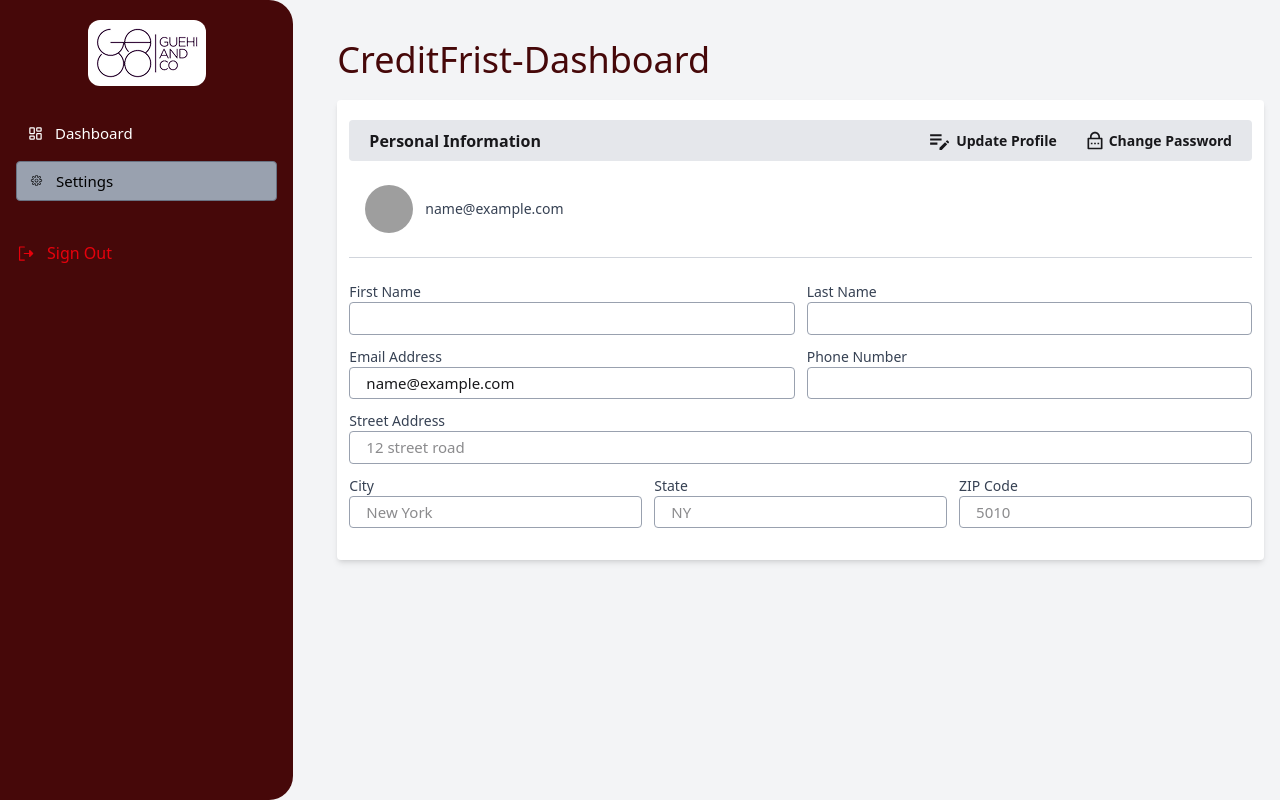
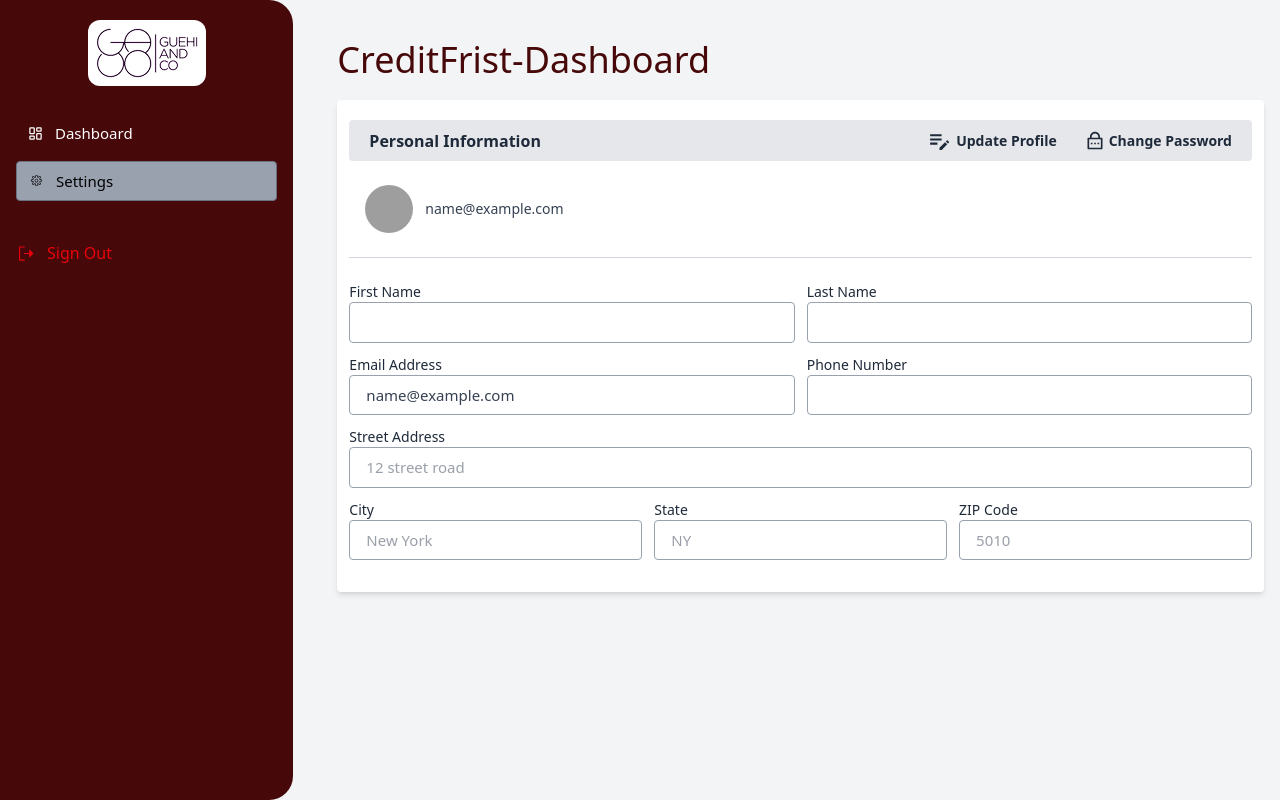
Before and after one commit to murad403/loan-frontend, a React (Vite) app: page /lender/settings in a window 1280 px wide. Built offline with nearby package versions, Linux system fonts and the light colour scheme; no server answers; sample sign-in values are in the browser's storage; grey boxes are pictures that could not be loaded.

Commit message:
final edit

```diff
--- a/src/components/LenderDashBoard/AllClients.jsx
+++ b/src/components/LenderDashBoard/AllClients.jsx
@@ -10,7 +10,7 @@ const AllClients = ({allClients}) => {
             <div className="overflow-x-auto">
         <table className="table">
           <thead>
-            <tr className="bg-gray-100">
+            <tr className="bg-gray-200 text-gray-800">
               <th>ID</th>
               <th>City</th>
               <th>Credit Score</th>
--- a/src/components/LenderDashBoard/ApprovedClients.jsx
+++ b/src/components/LenderDashBoard/ApprovedClients.jsx
@@ -10,7 +10,7 @@ const ApprovedClients = ({approvedClients}) => {
             <div className="overflow-x-auto">
         <table className="table">
           <thead>
-            <tr className="bg-gray-100">
+            <tr className="bg-gray-200 text-gray-800">
               <th>ID</th>
               <th>City</th>
               <th>Credit Score</th>
--- a/src/components/LenderDashBoard/ClientStatus.jsx
+++ b/src/components/LenderDashBoard/ClientStatus.jsx
@@ -10,7 +10,7 @@ const ClientStatus = ({creditRequestStatus}) => {
                     <LuUsers size={23}/>
                 </div>
                 <div>
-                    <h3 className='text-lg font-extralight'>Total Clients</h3>
+                    <h3 className='text-lg font-extralight text-gray-900'>Total Clients</h3>
                     <p className='text-red-950 text-xl'>{creditRequestStatus?.totalClients}</p>
                 </div>
             </div>
@@ -19,7 +19,7 @@ const ClientStatus = ({creditRequestStatus}) => {
                     <IoCheckmarkDoneCircleOutline size={23}/>
                 </div>
                 <div>
-                    <h3 className='text-lg font-extralight'>Approved Clients</h3>
+                    <h3 className='text-lg font-extralight text-gray-900'>Approved Clients</h3>
                     <p className='text-green-700 text-xl'>{creditRequestStatus?.approvedClients}</p>
                 </div>
             </div>
@@ -28,7 +28,7 @@ const ClientStatus = ({creditRequestStatus}) => {
                     <MdAccessTime size={23}/>
                 </div>
                 <div>
-                    <h3 className='text-lg font-extralight'>Pending Decisions</h3>
+                    <h3 className='text-lg font-extralight text-gray-900'>Pending Decisions</h3>
                     <p className='text-yellow-950 text-xl'>{creditRequestStatus?.pendingClients}</p>
                 </div>
             </div>
--- a/src/components/LenderDashBoard/PendingClients.jsx
+++ b/src/components/LenderDashBoard/PendingClients.jsx
@@ -9,7 +9,7 @@ const PendingClients = ({pendingClients}) => {
             <div className="overflow-x-auto">
         <table className="table">
           <thead>
-            <tr className="bg-gray-100">
+            <tr className="bg-gray-200 text-gray-800">
               <th>ID</th>
               <th>City</th>
               <th>Credit Score</th>
--- a/src/components/LenderDashBoard/RejectedClients.jsx
+++ b/src/components/LenderDashBoard/RejectedClients.jsx
@@ -9,7 +9,7 @@ const RejectedClients = ({rejectedClients}) => {
             <div className="overflow-x-auto">
         <table className="table">
           <thead>
-            <tr className="bg-gray-100">
+            <tr className="bg-gray-200 text-gray-800">
               <th>ID</th>
               <th>City</th>
               <th>Credit Score</th>
--- a/src/components/LenderDashBoard/modal/ClientsDetailsModal.jsx
+++ b/src/components/LenderDashBoard/modal/ClientsDetailsModal.jsx
@@ -22,7 +22,7 @@ const ClientsDetailsModal = ({ actionId, setActionId }) => {
           </button>
         </form>
       </div>
-      <div className="md:p-4 p-3 flex gap-16 md:gap-5 items-start flex-col md:flex-row">
+      <div className="md:p-4 p-3 flex gap-16 md:gap-5 items-start flex-col md:flex-row bg-white">
             <div className="md:w-[70%] w-full">
               <CreditPassport creditInfo={client?.creditInfo} email={client?.email}></CreditPassport>
               <FinancialInformation financialInfo={client?.financialInfo}></FinancialInformation>
--- a/src/pages/Settings.jsx
+++ b/src/pages/Settings.jsx
@@ -48,7 +48,7 @@ const Settings = () => {
     }
     return (
         <div className="px-3 py-5 shadow-md bg-white rounded-sm">
-                    <div className='flex flex-col md:flex-row justify-between items-center py-4 bg-gray-200 px-5 rounded-sm md:py-2'>
+                    <div className='flex flex-col md:flex-row justify-between items-center py-4 bg-gray-200 px-5 rounded-sm md:py-2 text-gray-800'>
                         <p className='font-semibold text-md'>Personal Information</p>
                         <div className='flex items-center gap-4 md:gap-7 flex-col md:flex-row mt-3 md:mt-0'>
                             <button onClick={() => setUpdateProfile(true)} className={`${updateProfile ? "hidden" : "block"} text-sm font-semibold cursor-pointer flex items-center gap-1`}><MdOutlineEditNote size={25}/>Update Profile</button>
@@ -65,40 +65,40 @@ const Settings = () => {
                     <form onSubmit={handleUpdateProfile} className='mt-6 md:space-y-3 space-y-1'>
                         <div className='flex flex-col md:flex-row gap-3'>
                             <div className='w-full md:w-1/2'>
-                                <label className='text-sm font-medium text-gray-700 block'>First Name</label>
-                                <input disabled={!updateProfile}  name='first-name' defaultValue={profileInfo?.data?.personalInfo?.firstName ? profileInfo?.data?.personalInfo?.firstName : ""} type="text" className='appearance-none px-4 py-1 outline-none border border-gray-400 w-full rounded-sm text-[15px]' />
+                                <label className='text-sm font-medium text-gray-800 block'>First Name</label>
+                                <input disabled={!updateProfile}  name='first-name' defaultValue={profileInfo?.data?.personalInfo?.firstName ? profileInfo?.data?.personalInfo?.firstName : ""} type="text" className='appearance-none px-4 py-2 outline-none border border-gray-400 w-full rounded-sm text-[15px] text-gray-700' />
                             </div>
                             <div className='w-full md:w-1/2'>
-                                <label className='text-sm font-medium text-gray-700 block'>Last Name</label>
-                                <input disabled={!updateProfile} name='last-name' type="text" defaultValue={profileInfo?.data?.personalInfo?.firstName ? profileInfo?.data?.personalInfo?.lastName : ""} className='appearance-none px-4 py-1 outline-none border border-gray-400 w-full rounded-sm text-[15px]' />
+                                <label className='text-sm font-medium text-gray-800 block'>Last Name</label>
+                                <input disabled={!updateProfile} name='last-name' type="text" defaultValue={profileInfo?.data?.personalInfo?.firstName ? profileInfo?.data?.personalInfo?.lastName : ""} className='appearance-none px-4 py-2 outline-none text-gray-700 border border-gray-400 w-full rounded-sm text-[15px]' />
                             </div>
                         </div>
                         <div className='flex flex-col md:flex-row gap-3'>
                             <div className='w-full md:w-1/2'>
-                                <label className='text-sm font-medium text-gray-700 block'>Email Address</label>
-                                <input name='email' disabled defaultValue={user?.email} type="email" className='appearance-none px-4 py-1 outline-none border border-gray-400 w-full rounded-sm text-[15px]'/>
+                                <label className='text-sm font-medium text-gray-800 block'>Email Address</label>
+                                <input name='email' disabled defaultValue={user?.email} type="email" className='appearance-none px-4 py-2 outline-none border border-gray-400 w-full rounded-sm text-[15px] text-gray-700'/>
                             </div>
                             <div className='w-full md:w-1/2'>
-                                <label className='text-sm font-medium text-gray-700 block'>Phone Number</label>
-                                <input disabled={!updateProfile} name='phone' type="number" defaultValue={user?.phone ? user?.phone : ""} className='appearance-none px-4 py-1 outline-none border border-gray-400 w-full rounded-sm text-[15px]'/>
+                                <label className='text-sm font-medium text-gray-800 block'>Phone Number</label>
+                                <input disabled={!updateProfile} name='phone' type="number" defaultValue={user?.phone ? user?.phone : ""} className='appearance-none px-4 py-2 outline-none border border-gray-400 w-full rounded-sm text-[15px] text-gray-700'/>
                             </div>
                         </div>
                         <div className='w-full'>
-                                <label className='text-sm font-medium text-gray-700 block'>Street Address</label>
-                                <input disabled={!updateProfile} name='street' type="text" defaultValue={profileInfo?.data?.contactInfo?.address ? profileInfo?.data?.contactInfo?.address : ""} className='appearance-none px-4 py-1 outline-none border border-gray-400 w-full rounded-sm text-[15px]' placeholder={"12 street road"} />
+                                <label className='text-sm font-medium text-gray-800 block'>Street Address</label>
+                                <input disabled={!updateProfile} name='street' type="text" defaultValue={profileInfo?.data?.contactInfo?.address ? profileInfo?.data?.contactInfo?.address : ""} className='appearance-none px-4 py-2 outline-none border border-gray-400 w-full rounded-sm text-[15px] text-gray-700' placeholder={"12 street road"} />
                         </div>
                         <div className="grid md:grid-cols-3 gap-3 grid-cols-1">
                             <div>
-                                <label className='text-sm font-medium text-gray-700 block'>City</label>
-                                <input disabled={!updateProfile} name='city' type="text" defaultValue={profileInfo?.data?.contactInfo?.city ? profileInfo?.data?.contactInfo?.city : ""} className='appearance-none px-4 py-1 outline-none border border-gray-400 w-full rounded-sm text-[15px]' placeholder={"New York"} />
+                                <label className='text-sm font-medium text-gray-800 block'>City</label>
+                                <input disabled={!updateProfile} name='city' type="text" defaultValue={profileInfo?.data?.contactInfo?.city ? profileInfo?.data?.contactInfo?.city : ""} className='appearance-none px-4 py-2 outline-none border border-gray-400 w-full rounded-sm text-[15px] text-gray-700' placeholder={"New York"} />
                             </div>
                             <div>
-                                <label className='text-sm font-medium text-gray-700 block'>State</label>
-                                <input disabled={!updateProfile} name='state' defaultValue={profileInfo?.data?.contactInfo?.state ? profileInfo?.data?.contactInfo?.state : ""} type="text" className='appearance-none px-4 py-1 outline-none border border-gray-400 w-full rounded-sm text-[15px]' placeholder={"NY"} />
+                                <label className='text-sm font-medium text-gray-800 block'>State</label>
+                                <input disabled={!updateProfile} name='state' defaultValue={profileInfo?.data?.contactInfo?.state ? profileInfo?.data?.contactInfo?.state : ""} type="text" className='appearance-none px-4 py-2 outline-none border border-gray-400 w-full rounded-sm text-[15px] text-gray-700' placeholder={"NY"} />
                             </div>
                             <div>
-                                <label className='text-sm font-medium text-gray-700 block'>ZIP Code</label>
-                                <input disabled={!updateProfile} defaultValue={profileInfo?.data?.contactInfo?.zipCode ? profileInfo?.data?.contactInfo?.zipCode : ""} name='zip' type="text" className='appearance-none px-4 py-1 outline-none border border-gray-400 w-full rounded-sm text-[15px]' placeholder={"5010"} />
+                                <label className='text-sm font-medium text-gray-800 block'>ZIP Code</label>
+                                <input disabled={!updateProfile} defaultValue={profileInfo?.data?.contactInfo?.zipCode ? profileInfo?.data?.contactInfo?.zipCode : ""} name='zip' type="text" className='appearance-none px-4 py-2 outline-none border border-gray-400 w-full rounded-sm text-[15px] text-gray-700' placeholder={"5010"} />
                             </div>
                         </div>
                         <div className={`${updateProfile ? "block" : "hidden"}`}>
```
Also changed, not shown: src/components/LenderDashBoard/ClientList.jsx (+11 -11 lines), src/components/LenderDashBoard/LenderPasswordChangeModal.jsx (+9 -9 lines), src/components/profile/LoanStatus.jsx (+4 -4 lines), src/pages/ResetPassword.jsx (+10 -10 lines).
